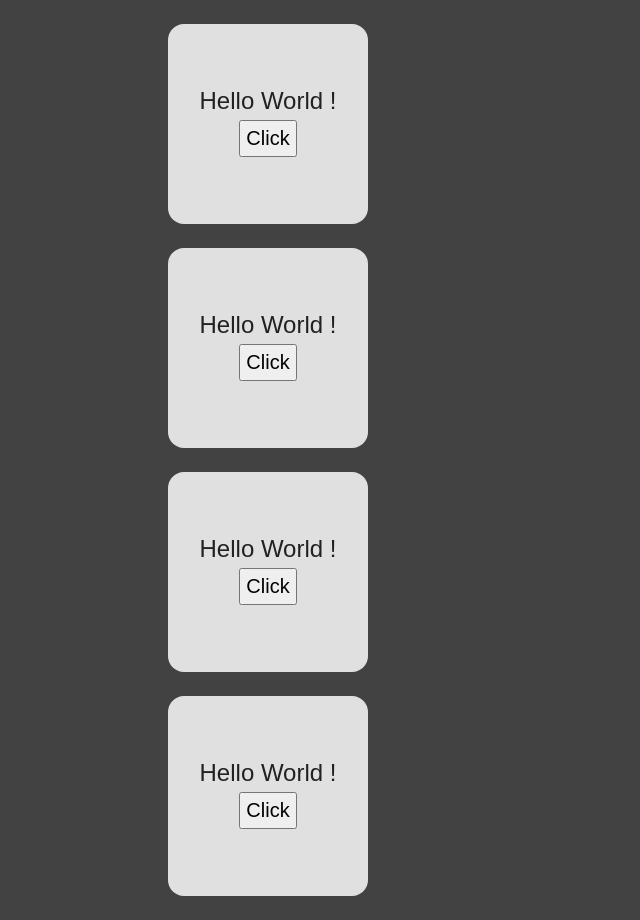
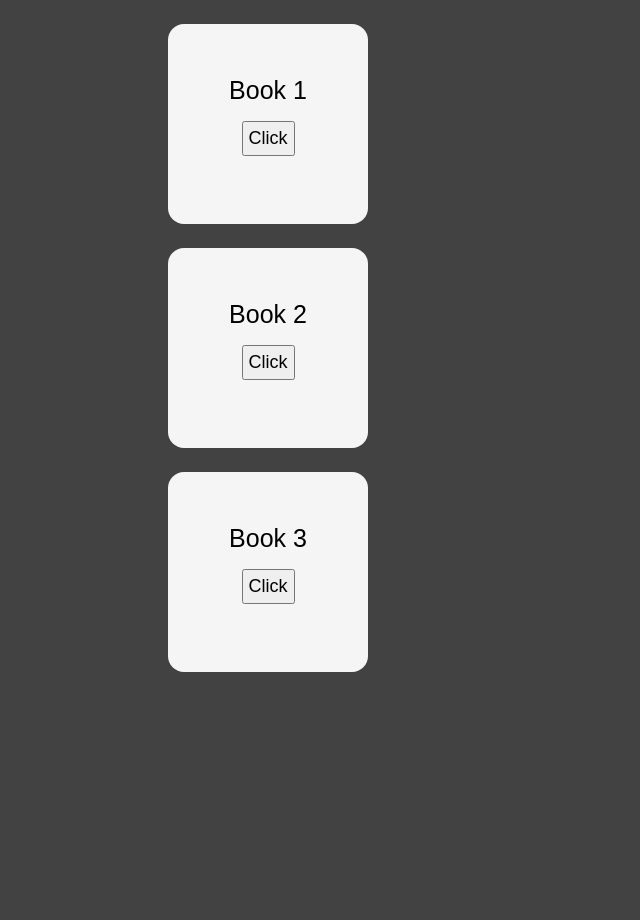
Before and after one commit to womoboy/react-daywork, a JavaScript app: page / in a window 1280 px wide. Shown: the whole page, without its empty margins (0-640 px from the left). After the commit the page ends 800 px from the top, so only its background shows below. Built offline with nearby package versions, Linux system fonts and the light colour scheme.

Commit message:
create probs for product elements

```diff
--- a/src/App.js
+++ b/src/App.js
@@ -1,12 +1,11 @@
-import Product from "./components/Product";
+import Product from './components/Product';
 
 function App(){
     return (
         <div className="container">
-            <Product />
-            <Product />
-            <Product />
-            <Product />
+            <Product title="Book 1" />
+            <Product title="Book 2" />
+            <Product title="Book 3" />
         </div>
     )
 }
--- a/src/components/Product.css
+++ b/src/components/Product.css
@@ -1,19 +1,19 @@
 .product {
+    background-color: whitesmoke;
+    color: black;
     width: 200px;
     height: 200px;
     margin: 1.5rem;
     display: flex;
+    flex-direction: column;
     justify-content: center;
     align-items: center;
-    font-size: 24px;
+    font-size: 25px;
     border-radius: 1rem;
-    background-color: #e0e0e0;
-    color: #212121;
-    flex-direction: column;
 }
 
 button {
-    font-size: 20px;
+    margin: 1rem;
+    font-size: 18px;
     padding: 5px;
-    margin: 5px;
 }
--- a/src/components/Product.js
+++ b/src/components/Product.js
@@ -1,9 +1,9 @@
 import './Product.css';
 
-function Product(){
+function Product(probs){
     return (
-        <div className='product'>
-            <p>Hello World !</p>
+        <div className="product">
+            <p>{probs.title}</p>
             <button>Click</button>
         </div>
     )
```
